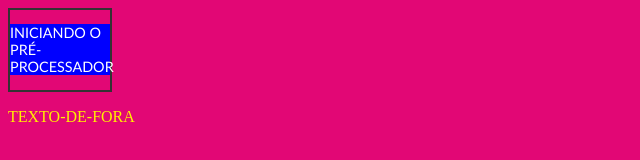
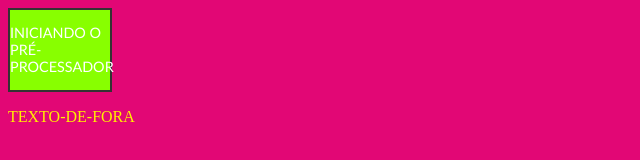
Before and after one commit to 1TINR-21/inicio-sass, a plain HTML site: page pf0670/index.html in a window 1280 px wide. Shown: the whole page, without its empty margins (0-640 px from the left). Drawn offline with Linux system fonts and the light colour scheme.

Commit message:
Exemplo de Escopo de variáveis!

```diff
--- a/pf0670/css/main.scss
+++ b/pf0670/css/main.scss
@@ -2,6 +2,9 @@
 //Para declarar um variável utilizamos o simbolo ( $ ) iniciando o identificador.
 $text-color: #fff000;
 $back-color: #e20775;
+$container-fundo: #335689;
+$back-p: #88ff00;
+
 body {
     background-color: $back-color;
     color: $text-color;
@@ -11,9 +14,9 @@ body {
         max-width: 100px;
         font-size: 0.9em;
         color: #fff;
-
+        background-color: $back-p;
         p {
-            background-color: #0000ff;
+            background-color: $back-p;
             font-family: "Trebuchet MS", sans-serif;
         }
     }
```
Also changed, not shown: pf0670/css/main.css, 1 other file.
